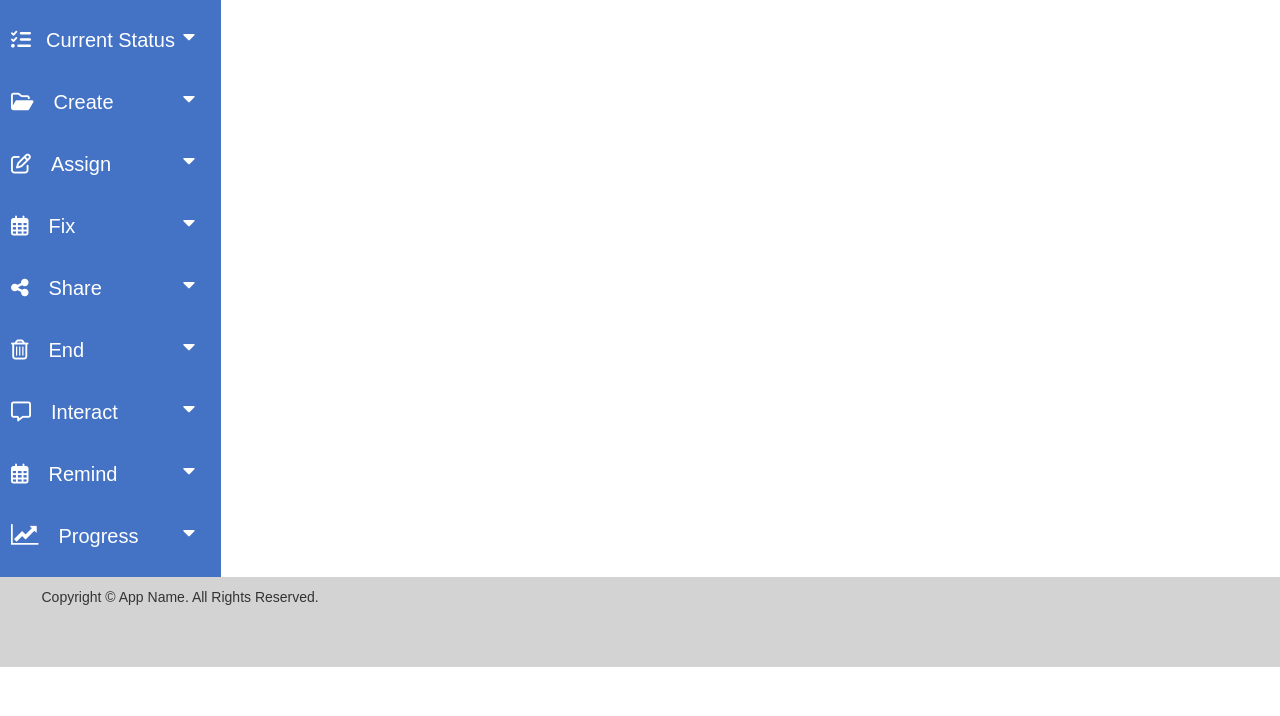
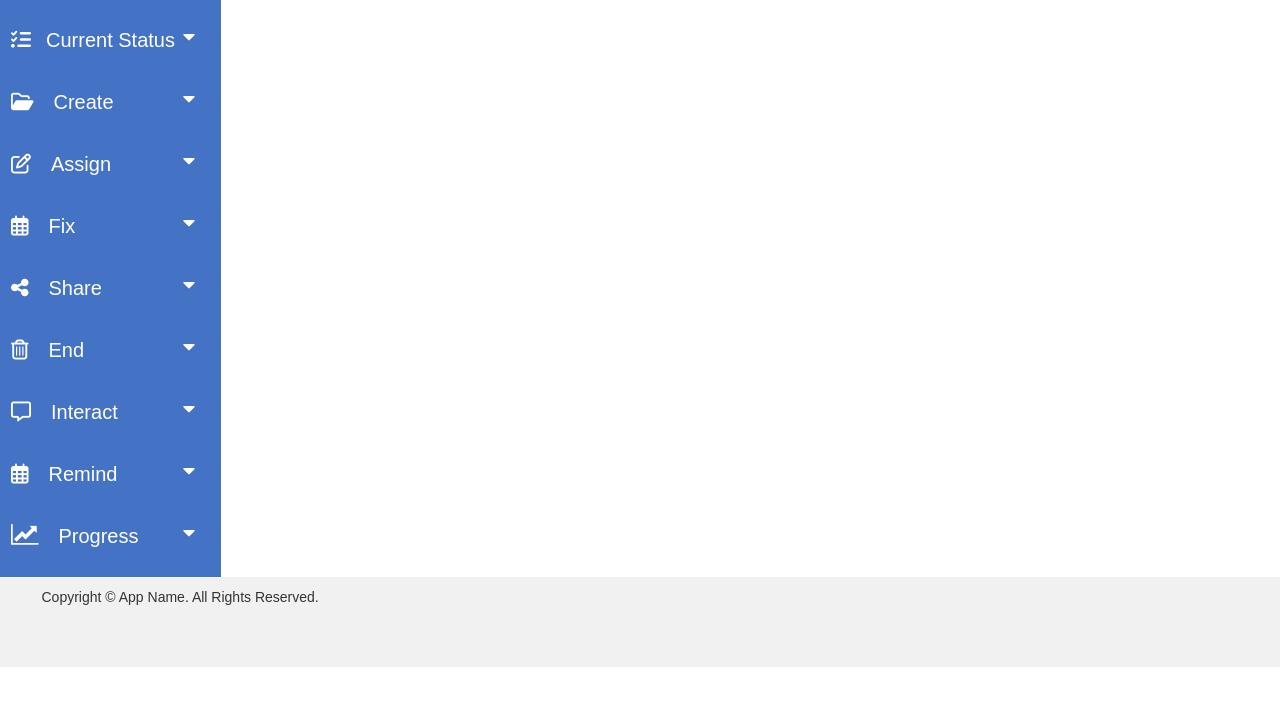
Before and after one commit to KLNarayana03/ResearchRealm, a PHP site: page /landingpage.html in a window 1280 px wide. Shown: the part 84-800 px from the top of the page. Run offline with PHP 8.4, Linux system fonts and the light colour scheme; some libraries are stand-ins or nearby versions.

Commit message:
Update landingpage.css

```diff
--- a/landingpage.css
+++ b/landingpage.css
@@ -121,7 +121,7 @@
 }
 
 .footer {
-    background-color: lightgrey;
+    background-color: #f1f1f1;
     padding: 10px;
     height: 90px;
   }
```
